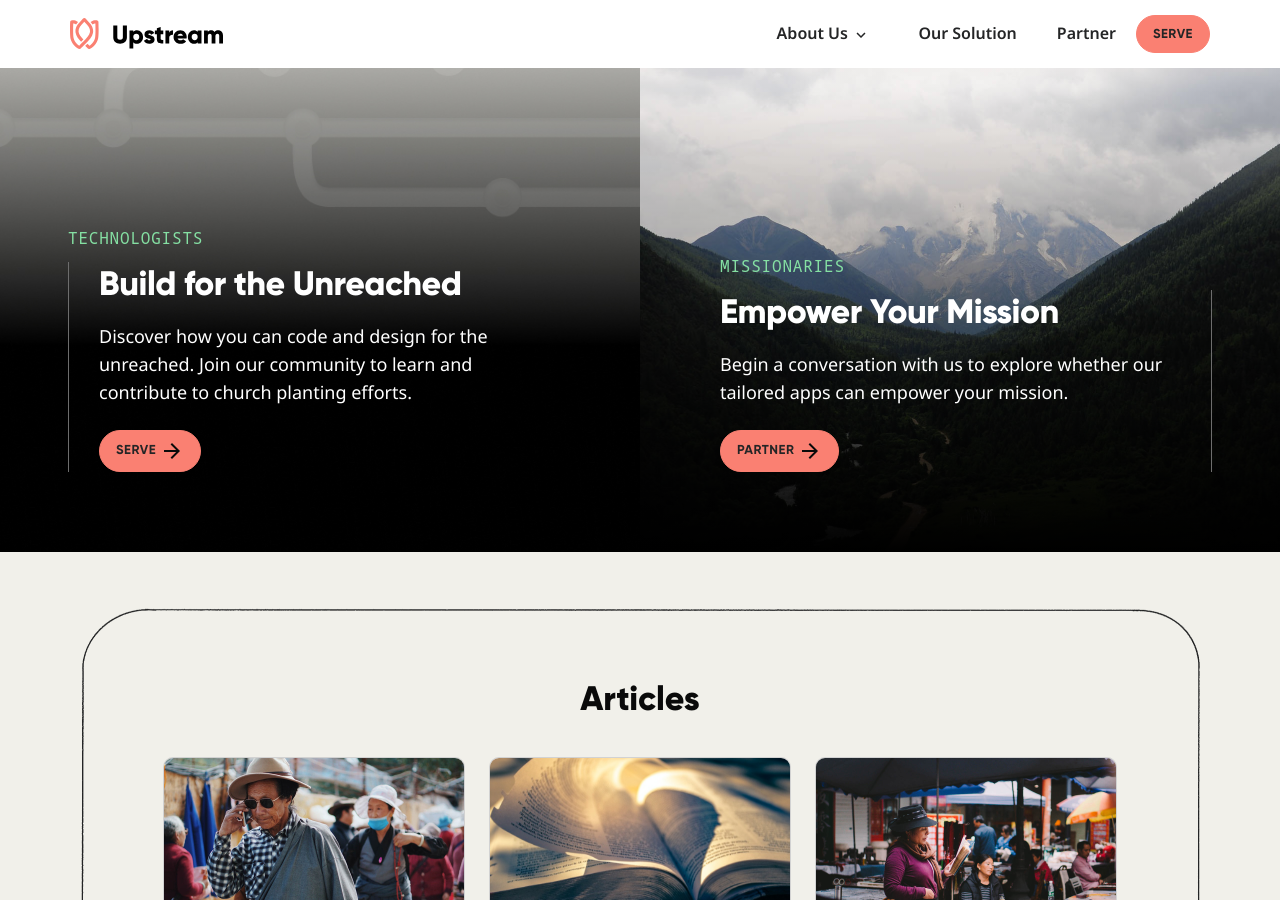
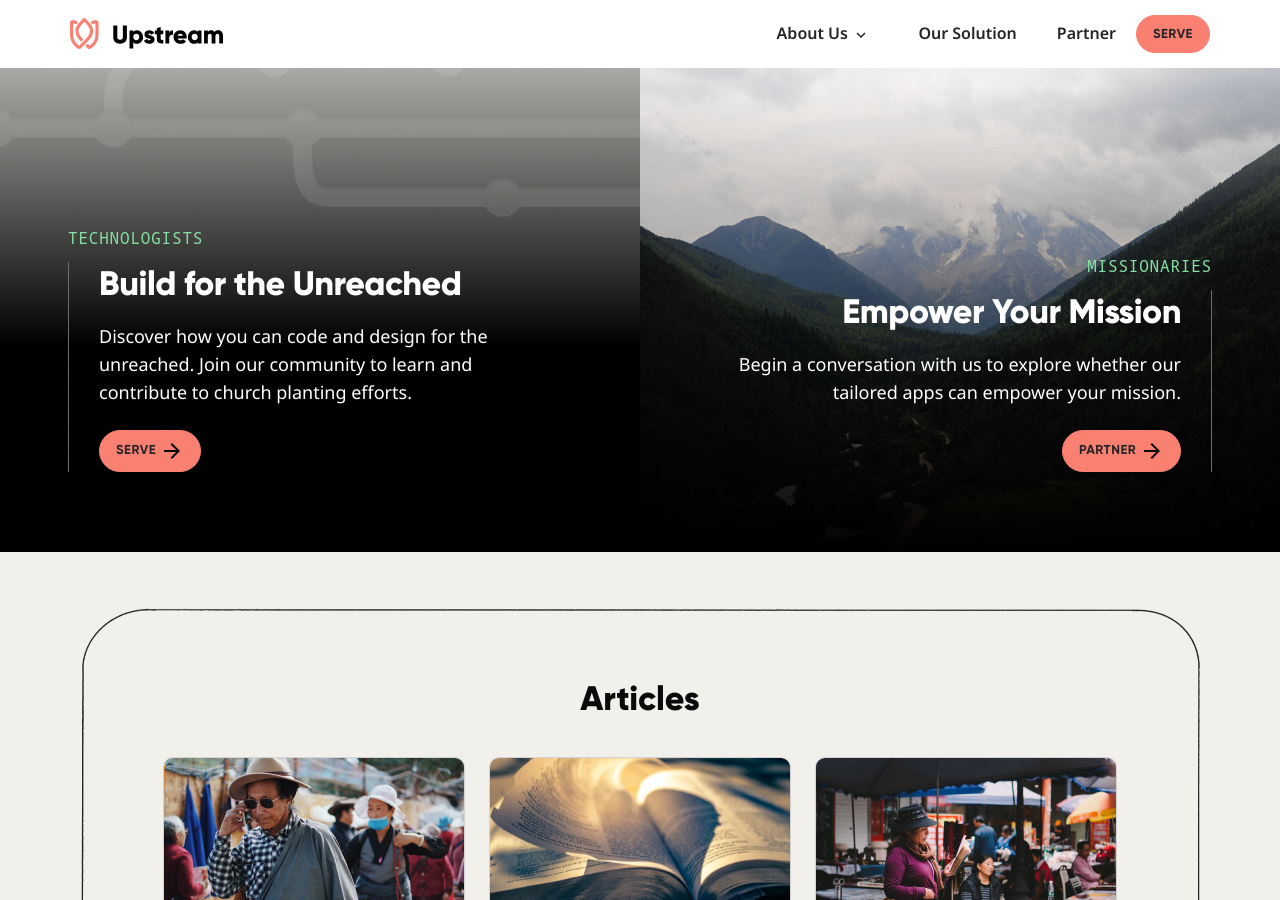
Before and after one commit to UpstreamCode/upstreamcode.github.io, a Jekyll site: the page built from _pages/index.html, in a window 1280 px wide and 900 px high, scrolled down 2917 px. Built offline with Jekyll 4.4.1, drawn with Linux system fonts in a browser that asks for light colours; comment, search, counter and statistics services are not loaded.

Commit message:
Fixed text alignment

```diff
--- a/_includes/action-items.html
+++ b/_includes/action-items.html
@@ -21,8 +21,8 @@
       class="bg-mountain-valley col-12 col-md-6 hero-two d-flex flex-column align-items-start align-items-md-end justify-content-start justify-content-md-end"
     >
       <div class="px-mobile">
-        <p class="tagline">Missionaries</p>
-        <div class="hero-content">
+        <p class="tagline text-start text-md-end">Missionaries</p>
+        <div class="hero-content text-start text-md-end">
           <h2>Empower Your Mission</h2>
           <p>
             Begin a conversation with us to explore whether our tailored apps can
```
